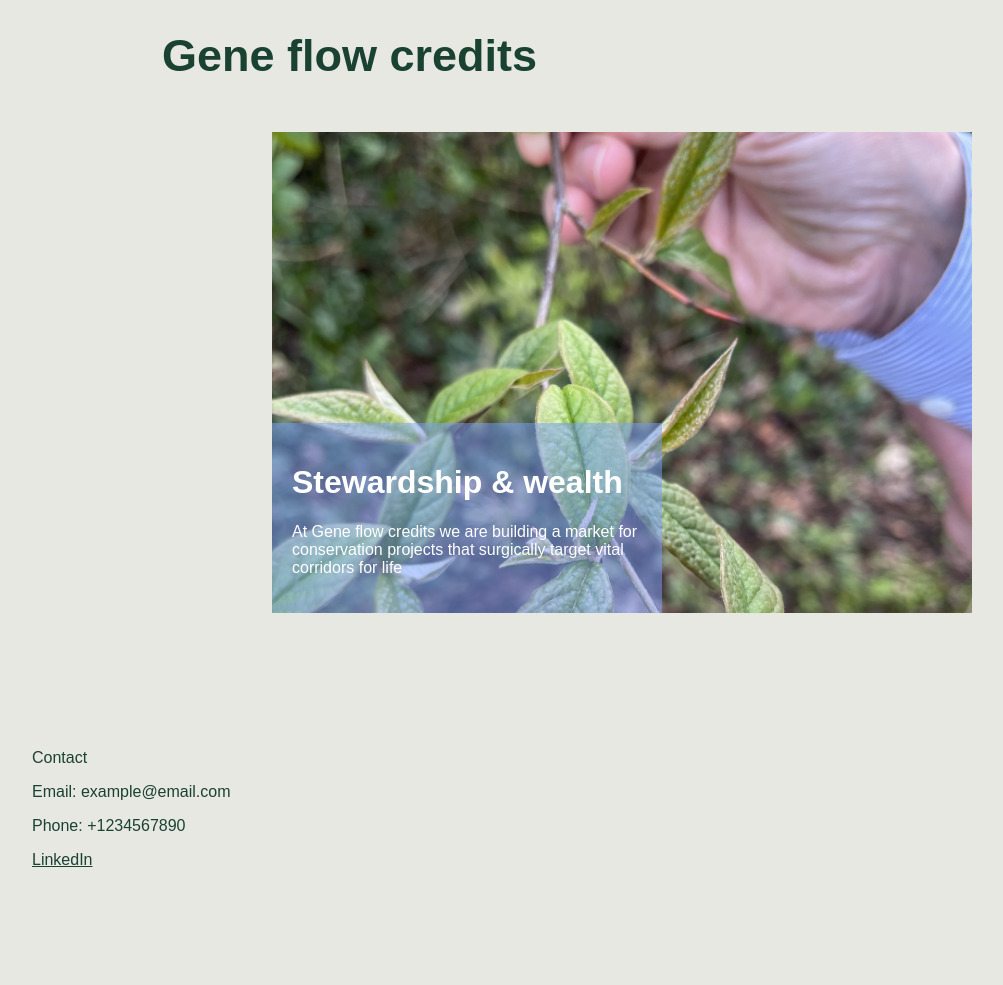
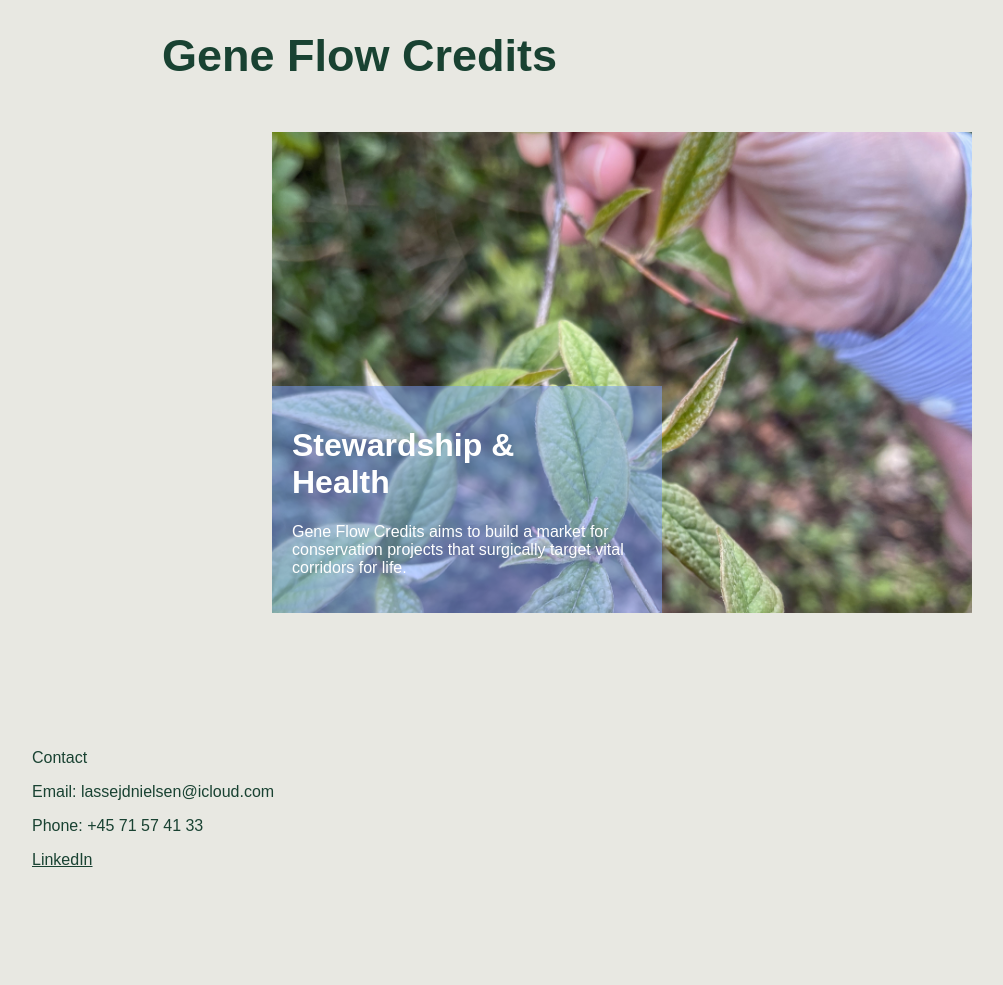
Before and after one commit to ljdnielsen/environmentalresearch-tech.github.io, a Jekyll site: the page built from README.md, in a window 1280 px wide. Shown: the whole page, without its empty margins (18-1021 px from the left). Built offline with Jekyll 4.4.1, drawn with Linux system fonts in a browser that asks for light colours; our own code applies the rules of GitHub Pages for plain Markdown files.

Commit message:
Updated text

```diff
--- a/_layouts/default.html
+++ b/_layouts/default.html
@@ -63,21 +63,22 @@
 <body>
     <header>
         <div class="header-container">
-            <a href="#" class="header-link">Gene flow credits</a>
+            <a href="#" class="header-link">Gene Flow Credits</a>
         </div>
     </header>
     <div class="image-container">
         <img src="/docs/images/branch.jpg" alt="Descriptive Alt Text">
         <div class="text-overlay">
-            <h1>Stewardship & wealth</h1>
-            <p>At Gene flow credits we are building a market for conservation projects that surgically target vital corridors for life</p>
+            <h1>Stewardship &<br>
+                Health</h1>
+            <p>Gene Flow Credits aims to build a market for conservation projects that surgically target vital corridors for life.</p>
         </div>
     </div>
     <footer>
         <p>Contact</p>
-        <p>Email: example@email.com</p>
-        <p>Phone: +1234567890</p>
-        <a href="https://www.linkedin.com/in/example-profile/" class="styled-link">LinkedIn</p>
+        <p>Email: lassejdnielsen@icloud.com</p>
+        <p>Phone: +45 71 57 41 33</p>
+        <a href="www.linkedin.com/in/lasse-j-d-nielsen-458b49233" class="styled-link">LinkedIn</p>
     </footer>
 </body>
 </html>
```
